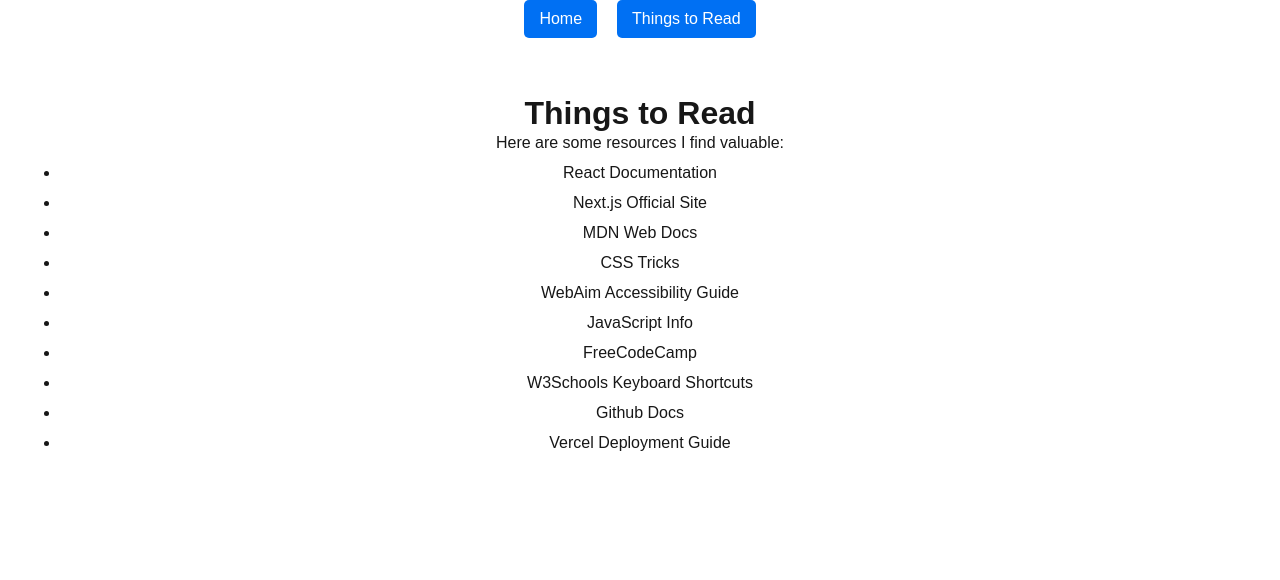
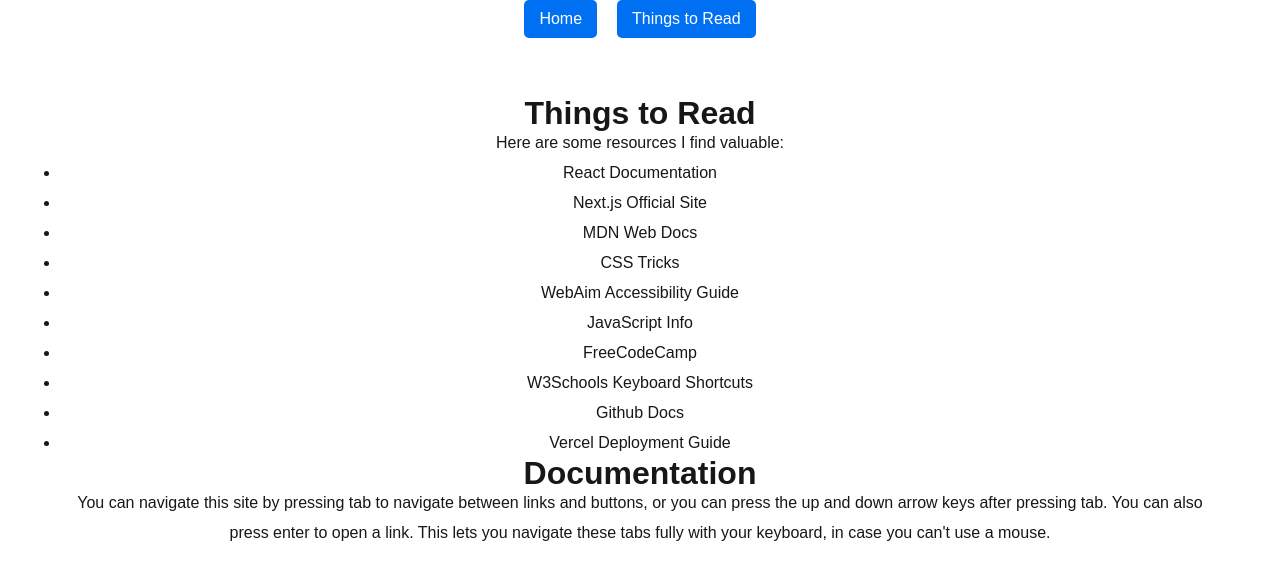
Before and after one commit to Trayouras/css-480-hello-world-new, a Next.js app: page /things-to-read in a window 1280 px wide. Shown: the top 580 px of the page. Built offline with nearby package versions, Linux system fonts and the light colour scheme.

Commit message:
Keyboard improvement

```diff
--- a/src/app/things-to-read/page.js
+++ b/src/app/things-to-read/page.js
@@ -48,6 +48,10 @@
                     </li>
                 ))}
             </ul>
+            <h1>Documentation</h1>
+            <p>You can navigate this site by pressing tab to navigate between links and buttons,
+            or you can press the up and down arrow keys after pressing tab. You can also press enter to open a link.
+            This lets you navigate these tabs fully with your keyboard, in case you can't use a mouse.</p>
         </div>
     );
 }
```
